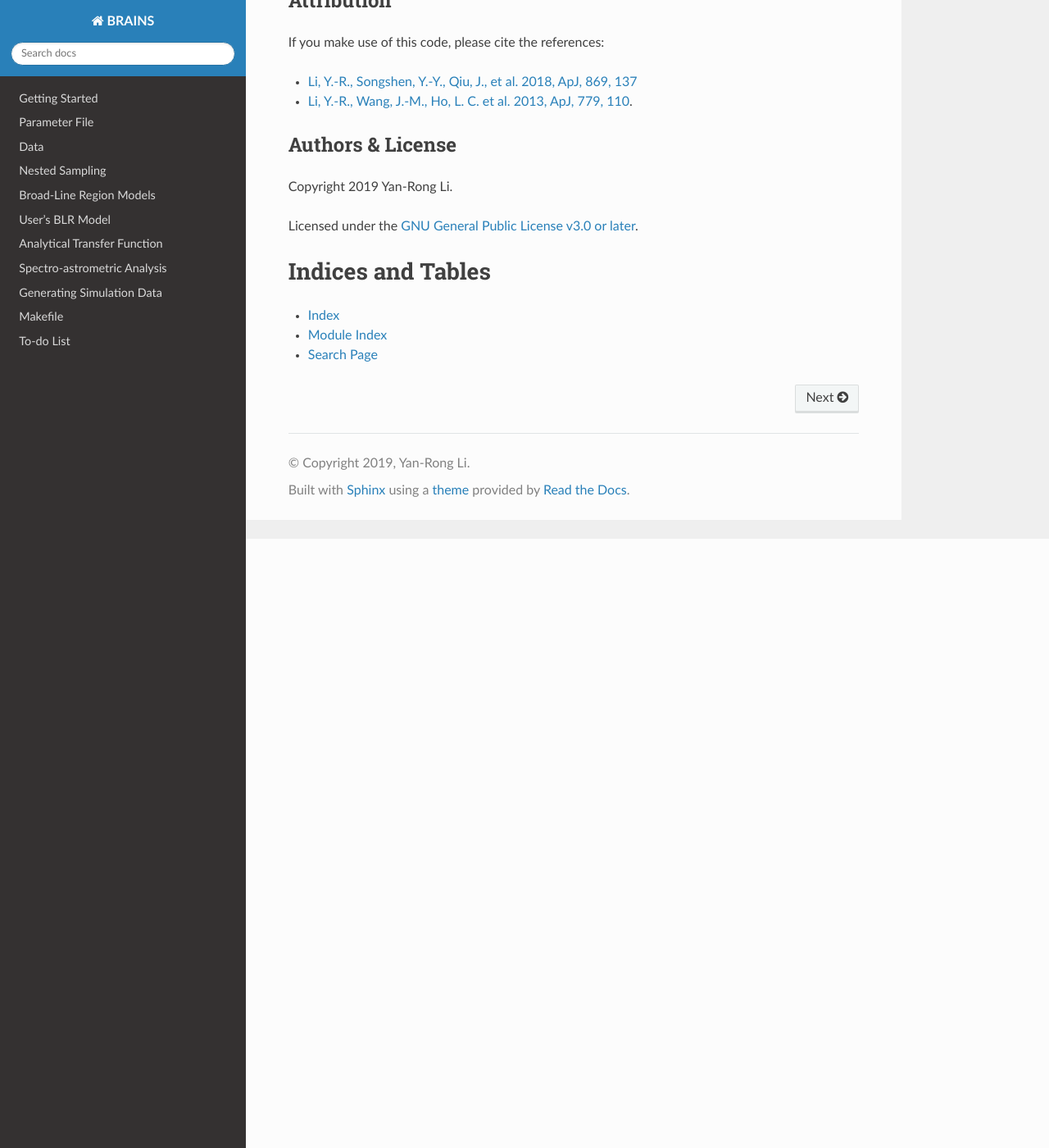
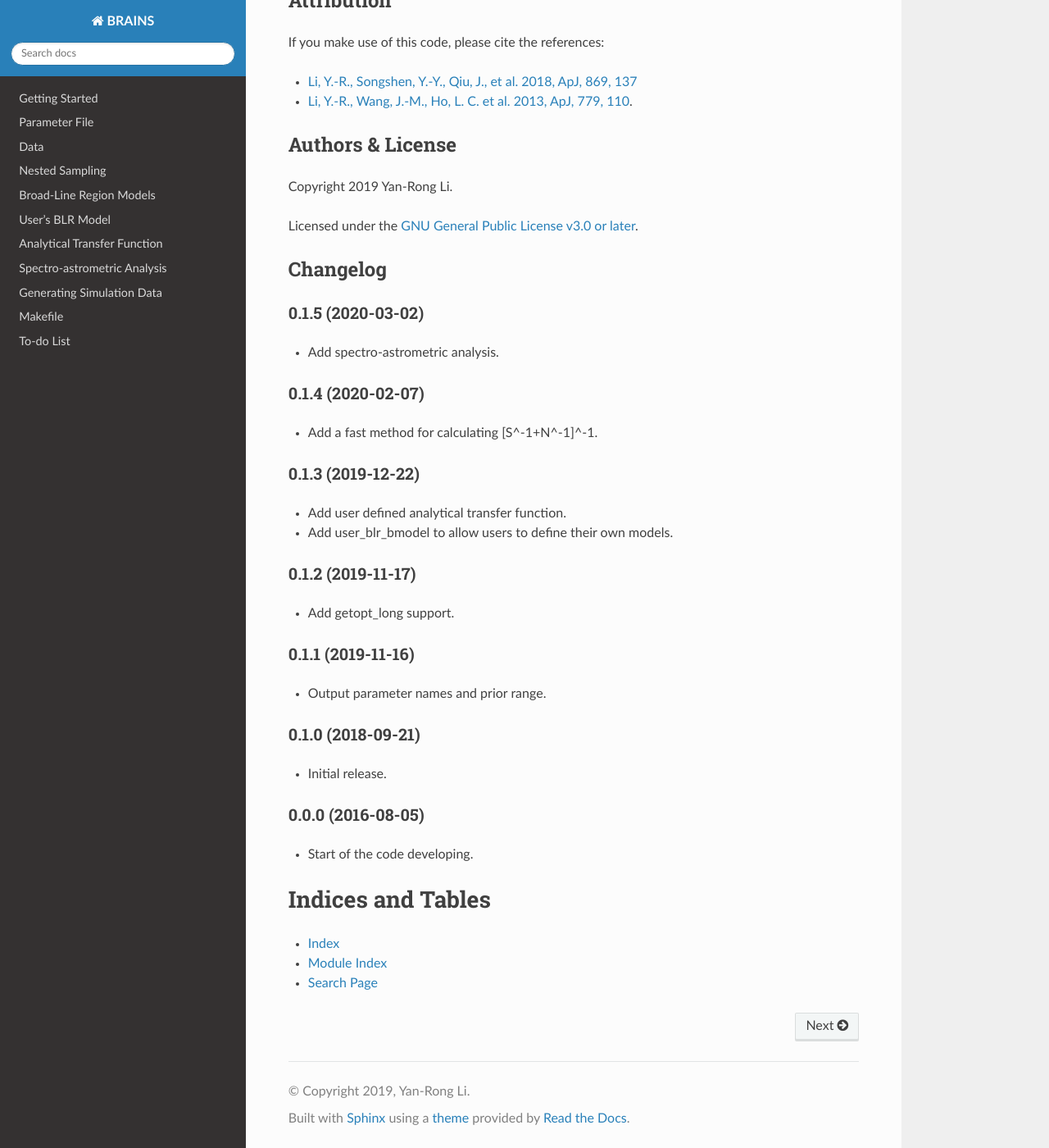
Before and after one commit to LiyrAstroph/BRAINS, a Sphinx documentation site: the page built from docs/index.rst, in a window 1280 px wide and 1400 px high, scrolled down 743 px. Shown: the whole window at 82% size. Built offline with Sphinx 7.4.7 and the Read the Docs theme 2.0.0, drawn with Linux system fonts in a browser that asks for light colours.

Commit message:
add changelog

```diff
--- /dev/null
+++ b/HISTORY.rst
@@ -0,0 +1,37 @@
+.. :changelog:
+
+0.1.5 (2020-03-02)
+++++++++++++++++++
+
+- Add spectro-astrometric analysis.
+
+0.1.4 (2020-02-07)
+++++++++++++++++++
+
+- Add a fast method for calculating [S^-1+N^-1]^-1.
+
+0.1.3 (2019-12-22)
+++++++++++++++++++
+
+- Add user defined analytical transfer function.
+- Add user_blr_bmodel to allow users to define their own models.
+
+0.1.2 (2019-11-17)
+++++++++++++++++++
+
+- Add getopt_long support.
+
+0.1.1 (2019-11-16)
+++++++++++++++++++
+
+- Output parameter names and prior range.
+
+0.1.0 (2018-09-21)
+++++++++++++++++++
+
+- Initial release.
+
+0.0.0 (2016-08-05)
+++++++++++++++++++
+
+- Start of the code developing.
--- a/docs/index.rst
+++ b/docs/index.rst
@@ -52,6 +52,11 @@ Copyright 2019 Yan-Rong Li.
 
 Licensed under the `GNU General Public License v3.0 or later <https://opensource.org/licenses/GPL-3.0>`_.
 
+Changelog
+---------
+
+.. include:: ../HISTORY.rst
+
 Indices and Tables
 ==================
 
```
